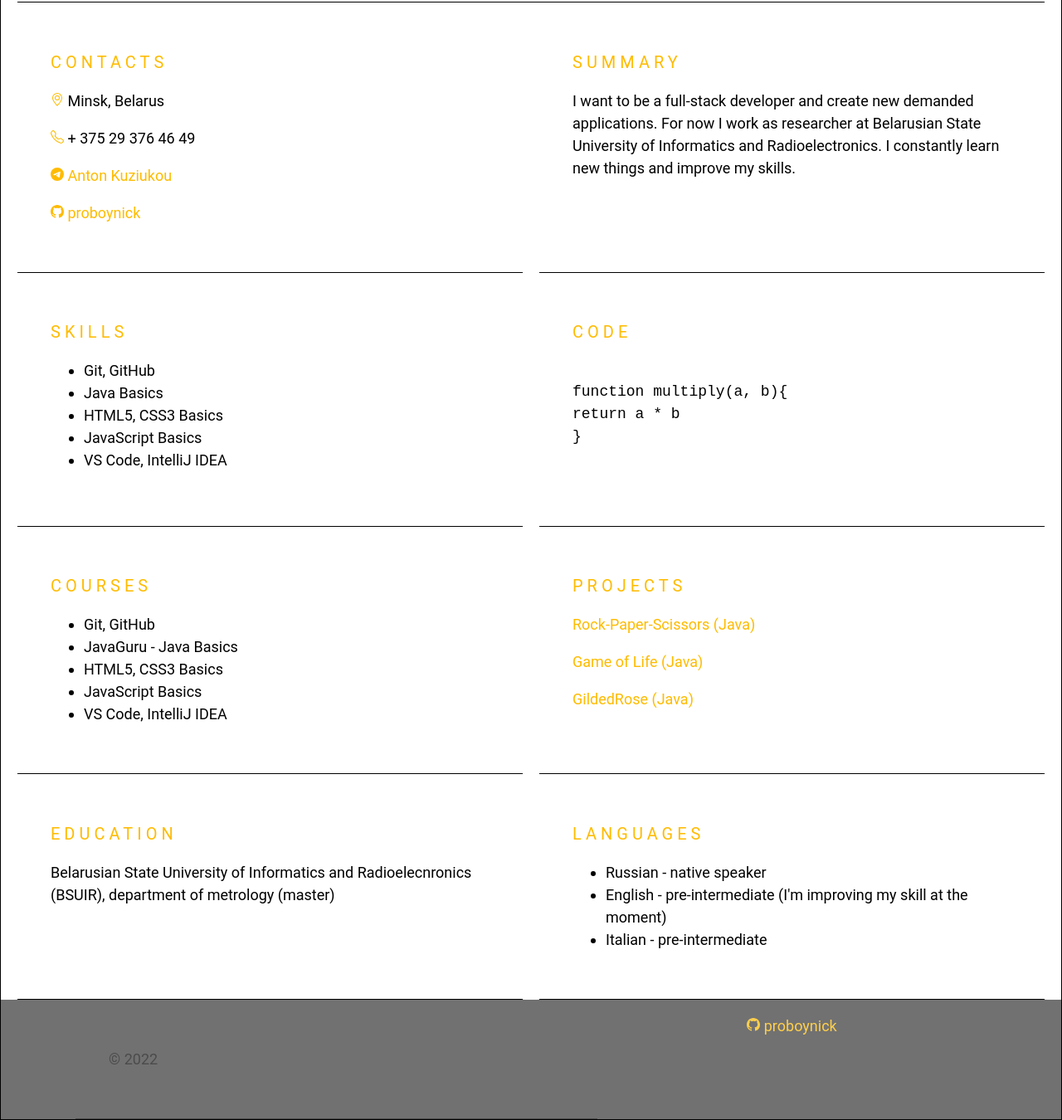
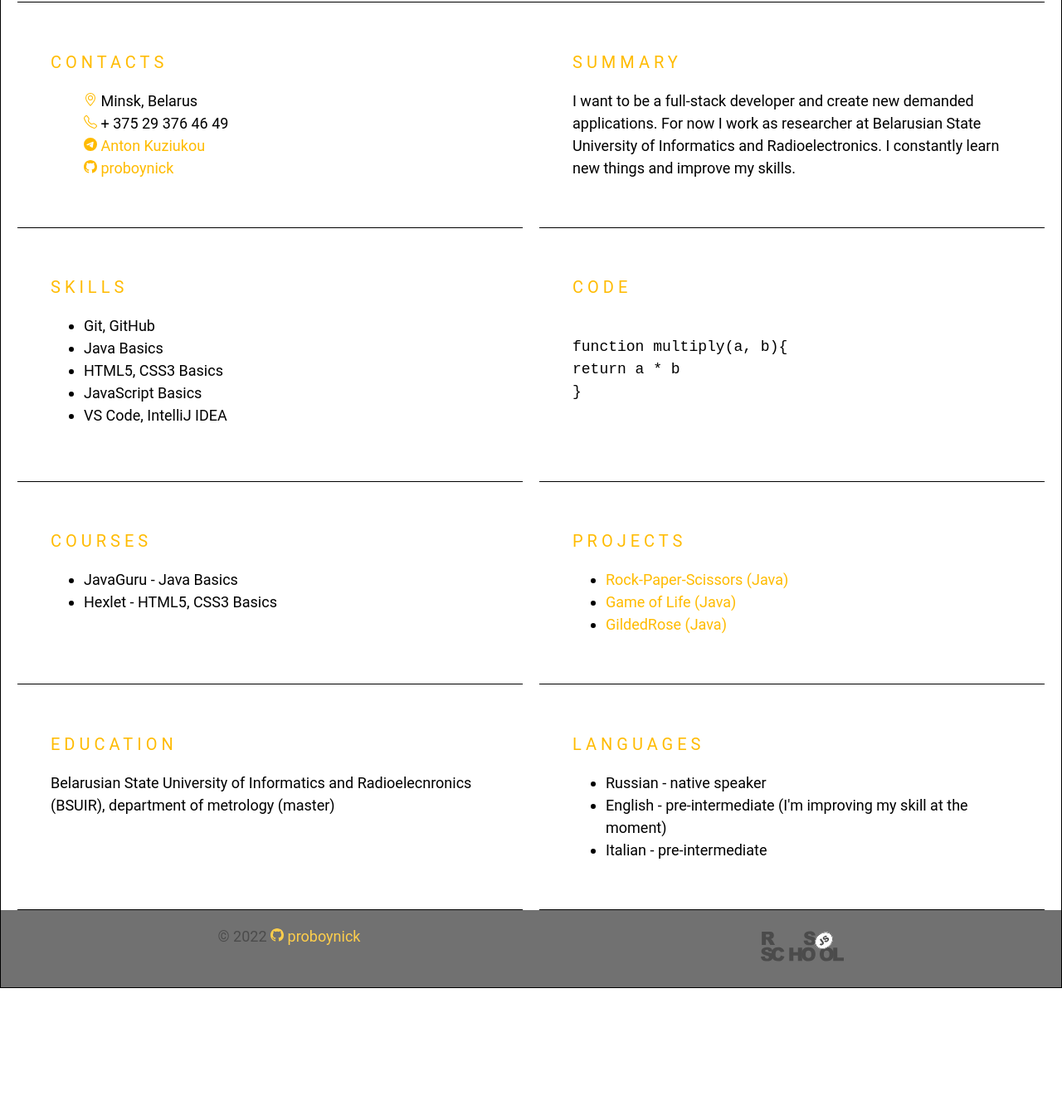
Before and after one commit to proboynick/rsschool-cv-old, a plain HTML site: page index.html in a window 1280 px wide. Shown: the part 465-1815 px from the top of the page at 83% size. After the commit the page ends 1656 px from the top, so only its background shows below. Drawn offline with Linux system fonts and the light colour scheme.

Commit message:
feat: cv v0.2

```diff
--- a/index.html
+++ b/index.html
@@ -4,6 +4,7 @@
     <meta charset="UTF-8">
     <meta name="viewport" content="width=device-width, initial-scale=1.0">
     <title>Personal CV</title>
+    <link rel="icon" href="/assets/favicon/phoenix-logo-icon-symbol-business-260nw-1007177413.jpg">
     <link rel="stylesheet" href="style.css">
 </head>
 <body class="body">
@@ -26,7 +27,7 @@
 <main class="main">
         <div class="container main-container">
         <section class="section section-profile" id="profile">
-            <img src="https://avatars.githubusercontent.com/u/79600527?v=4" alt class="photo">
+            <img src="./photo.jpg" alt="pesonal photo" class="photo">
             <div class="container">
                 <h1 class="section-title">Anton Kuziukou</h1>
                 <h3>Future full-stack developer</h3>
@@ -35,35 +36,36 @@
 
         <section class="section" id="contacts">
             <h2 class="section-title">Contacts</h2>
-            <p class="section-item">
+            <ul class="contacts-list">
+                <li class="contacts-list">
                     <svg xmlns="http://www.w3.org/2000/svg" width="16" height="16" fill="rgb(255, 187, 0)" class="bi bi-geo-alt" viewBox="0 0 16 16">
                         <path d="M12.166 8.94c-.524 1.062-1.234 2.12-1.96 3.07A31.493 31.493 0 0 1 8 14.58a31.481 31.481 0 0 1-2.206-2.57c-.726-.95-1.436-2.008-1.96-3.07C3.304 7.867 3 6.862 3 6a5 5 0 0 1 10 0c0 .862-.305 1.867-.834 2.94zM8 16s6-5.686 6-10A6 6 0 0 0 2 6c0 4.314 6 10 6 10z"/>
                         <path d="M8 8a2 2 0 1 1 0-4 2 2 0 0 1 0 4zm0 1a3 3 0 1 0 0-6 3 3 0 0 0 0 6z"/>
                     </svg>
                   Minsk, Belarus
-            </p>
-            <p class="section-item">
-                <svg xmlns="http://www.w3.org/2000/svg" width="16" height="16" fill="rgb(255, 187, 0)" class="bi bi-telephone" viewBox="0 0 16 16">
+                </li>
+                <li class="section-item"> <svg xmlns="http://www.w3.org/2000/svg" width="16" height="16" fill="rgb(255, 187, 0)" class="bi bi-telephone" viewBox="0 0 16 16">
                     <path d="M3.654 1.328a.678.678 0 0 0-1.015-.063L1.605 2.3c-.483.484-.661 1.169-.45 1.77a17.568 17.568 0 0 0 4.168 6.608 17.569 17.569 0 0 0 6.608 4.168c.601.211 1.286.033 1.77-.45l1.034-1.034a.678.678 0 0 0-.063-1.015l-2.307-1.794a.678.678 0 0 0-.58-.122l-2.19.547a1.745 1.745 0 0 1-1.657-.459L5.482 8.062a1.745 1.745 0 0 1-.46-1.657l.548-2.19a.678.678 0 0 0-.122-.58L3.654 1.328zM1.884.511a1.745 1.745 0 0 1 2.612.163L6.29 2.98c.329.423.445.974.315 1.494l-.547 2.19a.678.678 0 0 0 .178.643l2.457 2.457a.678.678 0 0 0 .644.178l2.189-.547a1.745 1.745 0 0 1 1.494.315l2.306 1.794c.829.645.905 1.87.163 2.611l-1.034 1.034c-.74.74-1.846 1.065-2.877.702a18.634 18.634 0 0 1-7.01-4.42 18.634 18.634 0 0 1-4.42-7.009c-.362-1.03-.037-2.137.703-2.877L1.885.511z"/>
                 </svg>
                 + 375 29 376 46 49
-            </p>
-            <p class="section-item">
+            </li>
+            <li class="section-item">
                 <a href="t.me/ufndm">
                     <svg xmlns="http://www.w3.org/2000/svg" width="16" height="16" fill="currentColor" class="bi bi-telegram" viewBox="0 0 16 16">
                         <path d="M16 8A8 8 0 1 1 0 8a8 8 0 0 1 16 0zM8.287 5.906c-.778.324-2.334.994-4.666 2.01-.378.15-.577.298-.595.442-.03.243.275.339.69.47l.175.055c.408.133.958.288 1.243.294.26.006.549-.1.868-.32 2.179-1.471 3.304-2.214 3.374-2.23.05-.012.12-.026.166.016.047.041.042.12.037.141-.03.129-1.227 1.241-1.846 1.817-.193.18-.33.307-.358.336a8.154 8.154 0 0 1-.188.186c-.38.366-.664.64.015 1.088.327.216.589.393.85.571.284.194.568.387.936.629.093.06.183.125.27.187.331.236.63.448.997.414.214-.02.435-.22.547-.82.265-1.417.786-4.486.906-5.751a1.426 1.426 0 0 0-.013-.315.337.337 0 0 0-.114-.217.526.526 0 0 0-.31-.093c-.3.005-.763.166-2.984 1.09z"/>
                     </svg>
                     Anton Kuziukou
                 </a>
-            </p>
-            <p class="section-item">
+            </li>
+            <li class="section-item">
                 <a href="https://github.com/proboynick">
                     <svg xmlns="http://www.w3.org/2000/svg" width="16" height="16" fill="currentColor" class="bi bi-github" viewBox="0 0 16 16">
                         <path d="M8 0C3.58 0 0 3.58 0 8c0 3.54 2.29 6.53 5.47 7.59.4.07.55-.17.55-.38 0-.19-.01-.82-.01-1.49-2.01.37-2.53-.49-2.69-.94-.09-.23-.48-.94-.82-1.13-.28-.15-.68-.52-.01-.53.63-.01 1.08.58 1.23.82.72 1.21 1.87.87 2.33.66.07-.52.28-.87.51-1.07-1.78-.2-3.64-.89-3.64-3.95 0-.87.31-1.59.82-2.15-.08-.2-.36-1.02.08-2.12 0 0 .67-.21 2.2.82.64-.18 1.32-.27 2-.27.68 0 1.36.09 2 .27 1.53-1.04 2.2-.82 2.2-.82.44 1.1.16 1.92.08 2.12.51.56.82 1.27.82 2.15 0 3.07-1.87 3.75-3.65 3.95.29.25.54.73.54 1.48 0 1.07-.01 1.93-.01 2.2 0 .21.15.46.55.38A8.012 8.012 0 0 0 16 8c0-4.42-3.58-8-8-8z"/>
                     </svg>
                     proboynick
                 </a>
-            </p>
+            </li>
+            </ul>
         </section>
 
         <section class="section" id="summary">
@@ -96,18 +98,17 @@ return a * b
         <section class="section" id="courses">
             <h2 class="section-title">Courses</h2>
             <ul>
-                <li>Git, GitHub</li>
                 <li>JavaGuru - Java Basics</li>
-                <li>HTML5, CSS3 Basics</li>
-                <li>JavaScript Basics</li>
-                <li>VS Code, IntelliJ IDEA</li>
+                <li>Hexlet - HTML5, CSS3 Basics</li>
             </ul>
         </section>
         <section class="section" id="projects">
             <h2 class="section-title">Projects</h2>
-            <p class="section-item"><a href="https://github.com/proboynick/rockpaperscisors">Rock-Paper-Scissors (Java)</a></p>
-            <p class="section-item"><a href="https://github.com/proboynick/GameOfLife">Game of Life (Java)</a></p>
-            <p class="section-item"><a href="https://github.com/proboynick/GildedRose">GildedRose (Java)</a></p>
+            <ul>
+                <li class="section-item"><a href="https://github.com/proboynick/rockpaperscisors">Rock-Paper-Scissors (Java)</a></li>
+                <li class="section-item"><a href="https://github.com/proboynick/GameOfLife">Game of Life (Java)</a></li>
+                <li class="section-item"><a href="https://github.com/proboynick/GildedRose">GildedRose (Java)</a></li>
+            </ul>
         </section>
 
         <section class="section" id="education">
@@ -128,20 +129,18 @@ return a * b
 </main>
 
 <footer>
-    <section class="section">
-        <p>© 2022</p>
-    </section>
-    <section>
-        <p class="section-item"><a href="https://github.com/proboynick">
+    <div class="container footer-container">
+        <p class="section-item">© 2022
+            <a href="https://github.com/proboynick">
                 <svg xmlns="http://www.w3.org/2000/svg" width="16" height="16" fill="rgb(255, 187, 0)" class="bi bi-github" viewBox="0 0 16 16">
                     <path d="M8 0C3.58 0 0 3.58 0 8c0 3.54 2.29 6.53 5.47 7.59.4.07.55-.17.55-.38 0-.19-.01-.82-.01-1.49-2.01.37-2.53-.49-2.69-.94-.09-.23-.48-.94-.82-1.13-.28-.15-.68-.52-.01-.53.63-.01 1.08.58 1.23.82.72 1.21 1.87.87 2.33.66.07-.52.28-.87.51-1.07-1.78-.2-3.64-.89-3.64-3.95 0-.87.31-1.59.82-2.15-.08-.2-.36-1.02.08-2.12 0 0 .67-.21 2.2.82.64-.18 1.32-.27 2-.27.68 0 1.36.09 2 .27 1.53-1.04 2.2-.82 2.2-.82.44 1.1.16 1.92.08 2.12.51.56.82 1.27.82 2.15 0 3.07-1.87 3.75-3.65 3.95.29.25.54.73.54 1.48 0 1.07-.01 1.93-.01 2.2 0 .21.15.46.55.38A8.012 8.012 0 0 0 16 8c0-4.42-3.58-8-8-8z"/>
                 </svg>
                 proboynick
-        </a></p>
-    </section>
-    <section>
-
-    </section>
+            </a>
+        </p>
+        <p class="section-item"><a href="https://rs.school/js/" ><img src="/assets/svg/rs_school_js.svg" alt="" width="100" height="50"></a>
+</p>
+    </div>
 </footer>
 </body>
 </html>
--- a/style.css
+++ b/style.css
@@ -31,8 +31,6 @@ header{
 }
 
 footer{
-    display: flex;
-    justify-content: space-around;
     background-color: #363636;
     opacity: 70%;
 }
@@ -147,3 +145,14 @@ footer{
     object-fit: cover;
     border-radius: 0%;
   }
+
+  .footer-container {
+    display: flex;
+    flex-direction: row;
+    justify-content: space-around;
+
+  }
+
+  .contacts-list {
+    list-style: none;
+  }
```
Also changed, not shown: assets/favicon/phoenix-logo-icon-symbol-business-260nw-1007177413.jpg (added), assets/svg/rs_school_js.svg (added), photo.jpg (added). Lines whose indentation alone changed are shown as unchanged.
